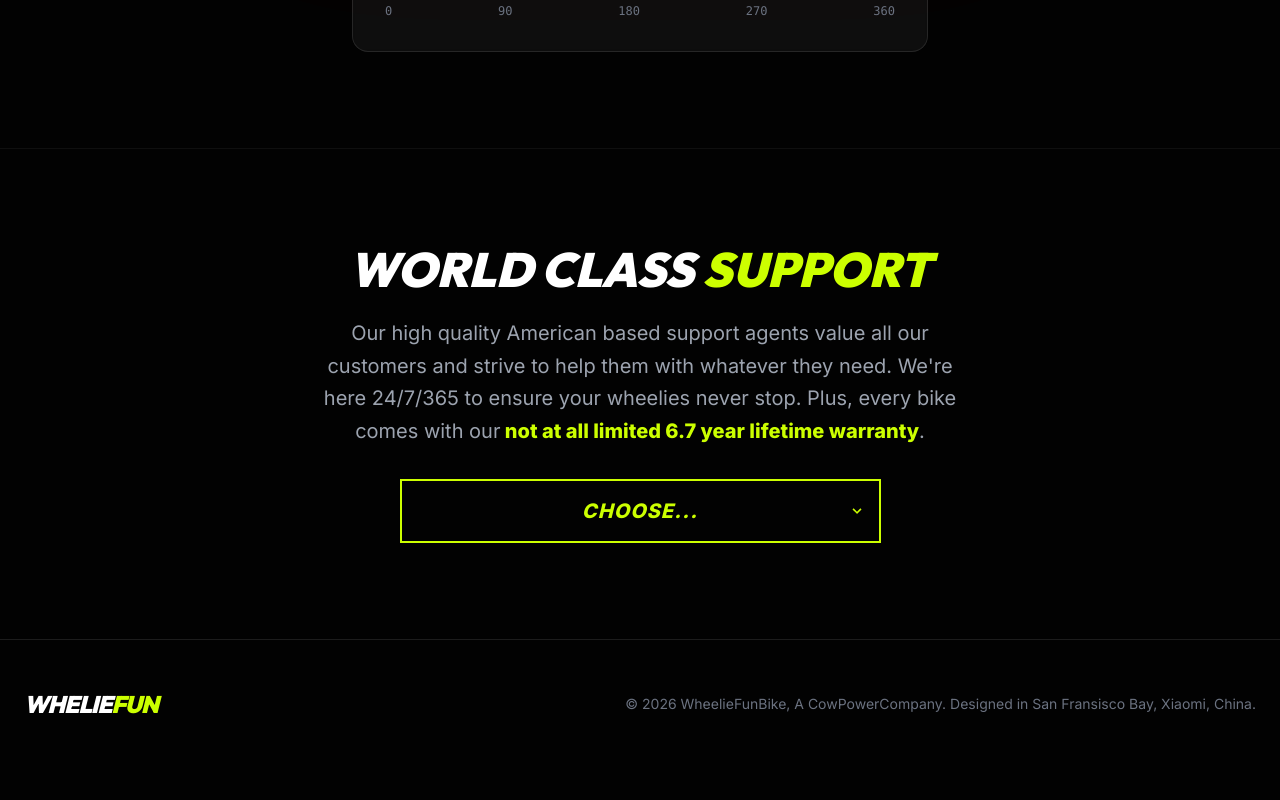
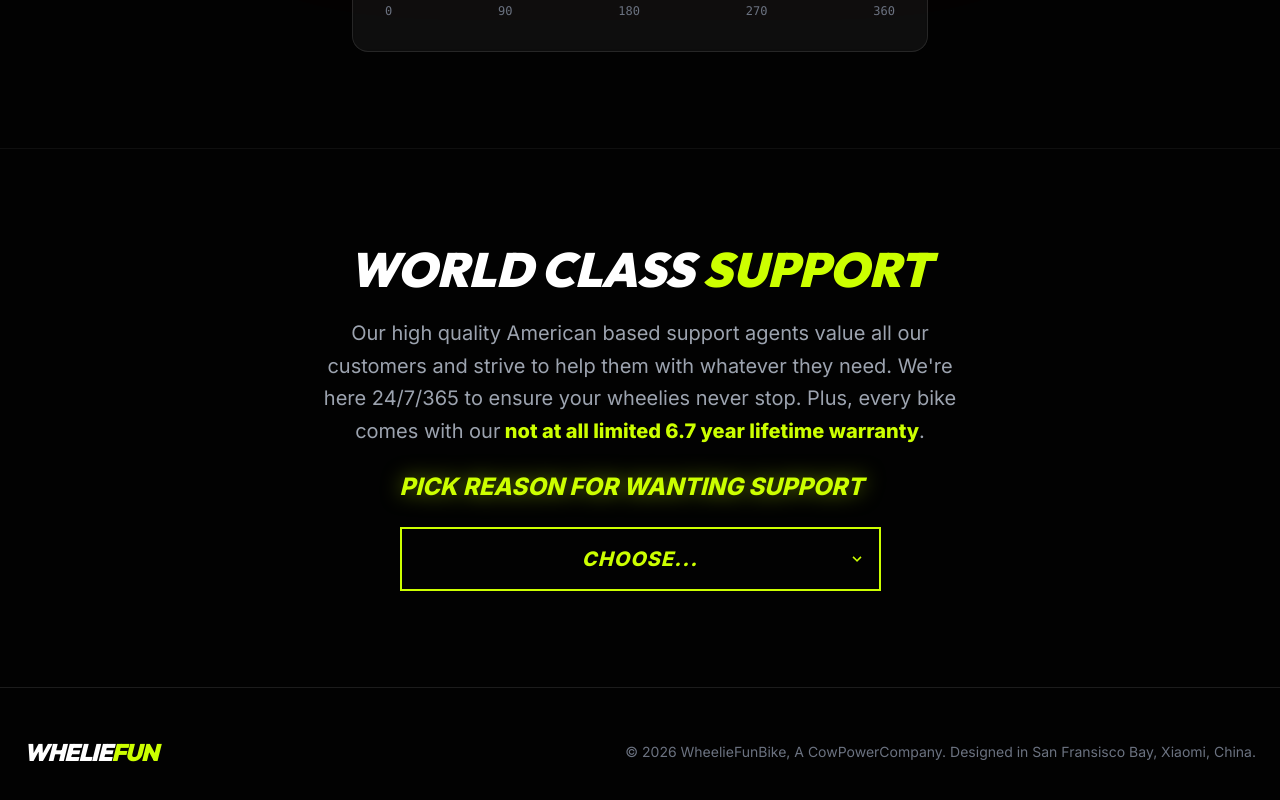
Before and after one commit to DSparks156x/wheeliefun.bike, a React (Vite) app: page / in a window 1280 px wide. Shown: the part 5705-6505 px from the top of the page. Before the commit the page ends 6473 px from the top, so only its background shows below. Built offline with nearby package versions, Linux system fonts and the light colour scheme.

Commit message:
feat: Enhance support dropdown with animated label and persistent visibility

```diff
--- a/src/App.tsx
+++ b/src/App.tsx
@@ -145,13 +145,17 @@ function App() {
               We're here 24/7/365 to ensure your wheelies never stop. Plus, every bike comes with our
               <span className="text-brand font-bold"> not at all limited 6.7 year lifetime warranty</span>.
             </p>
-            {!showSupportButton ? (
+            <div className="flex flex-col items-center gap-8">
               <div className="relative inline-block text-left">
+                <label className="block text-brand font-black italic text-2xl uppercase mb-4 animate-[bounce_1s_infinite] drop-shadow-[0_0_10px_rgba(204,255,0,0.5)] transform -skew-x-12">
+                  Pick reason for wanting support
+                </label>
+                <div className="relative">
                   <select
                     onChange={(e) => {
                       if (e.target.value) setShowSupportButton(true);
                     }}
-                  className="bg-brand-darker border-2 border-brand text-brand font-bold italic text-xl px-12 py-4 uppercase tracking-wider cursor-pointer outline-none hover:bg-brand/10 transition-colors appearance-none text-center"
+                    className="bg-brand-darker border-2 border-brand text-brand font-bold italic text-xl px-12 py-4 uppercase tracking-wider cursor-pointer outline-none hover:bg-brand/10 transition-colors appearance-none text-center min-w-[300px]"
                     defaultValue=""
                   >
                     <option value="" disabled>Choose...</option>
@@ -166,16 +170,19 @@ function App() {
                     <svg className="fill-current h-4 w-4" xmlns="http://www.w3.org/2000/svg" viewBox="0 0 20 20"><path d="M9.293 12.95l.707.707L15.657 8l-1.414-1.414L10 10.828 5.757 6.586 4.343 8z" /></svg>
                   </div>
                 </div>
-            ) : (
+              </div>
+
+              {showSupportButton && (
                 <a
                   href="https://www.youtube.com/watch?v=dQw4w9WgXcQ"
                   target="_blank"
                   rel="noopener noreferrer"
-                className="inline-block bg-brand text-brand-darker font-black italic text-xl px-12 py-4 hover:bg-white transition-colors uppercase tracking-wider transform hover:-skew-x-12 animate-bounce"
+                  className="inline-block bg-brand text-brand-darker font-black italic text-xl px-12 py-4 hover:bg-white transition-colors uppercase tracking-wider transform hover:-skew-x-12 animate-bounce mt-4"
                 >
                   Contact Support
                 </a>
               )}
+            </div>
           </div>
         </section>
 
```
Lines whose indentation alone changed are shown as unchanged.
